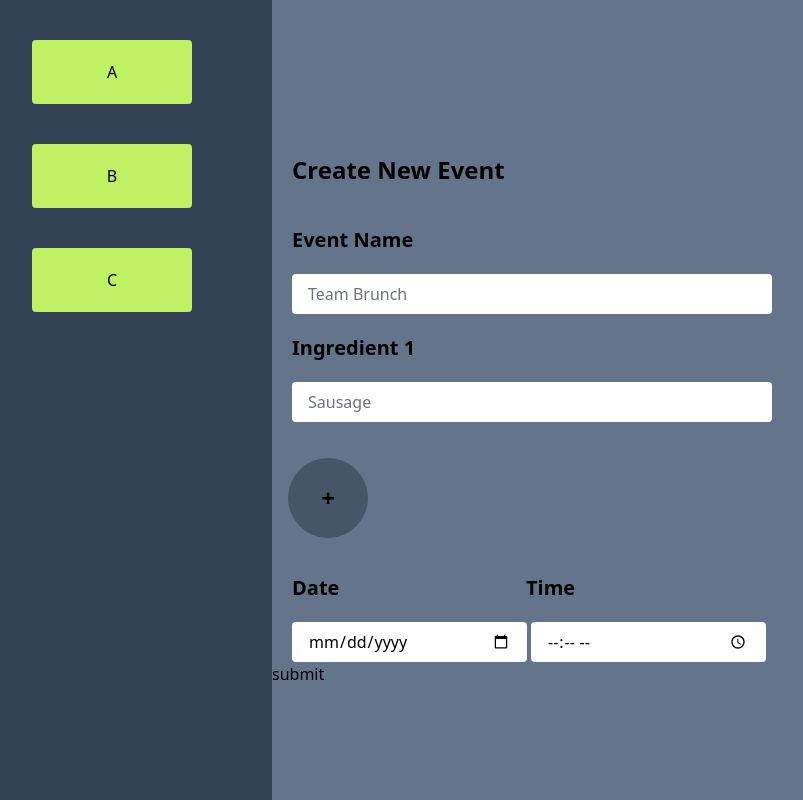
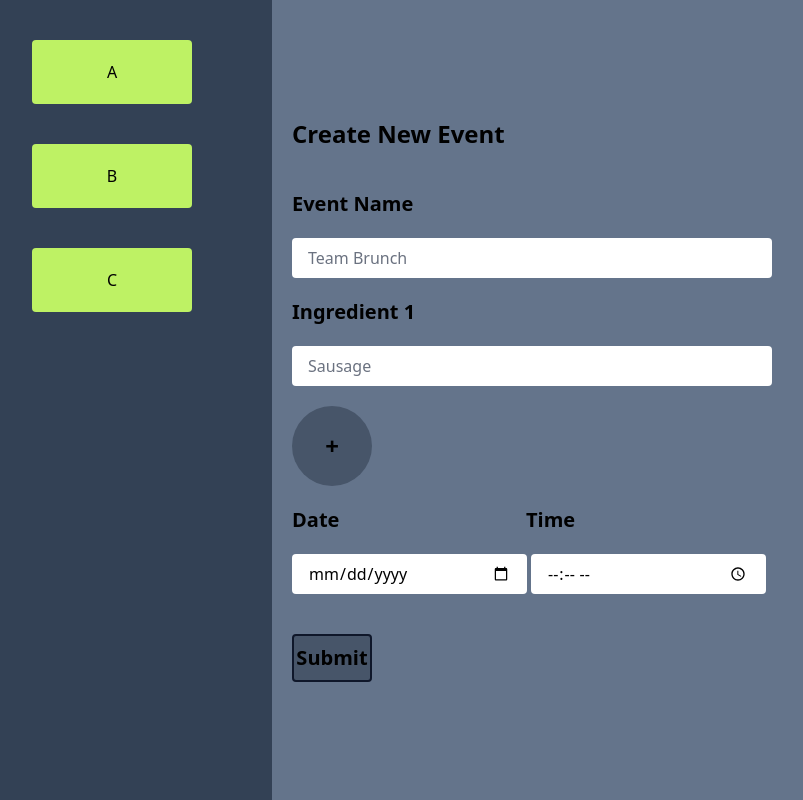
Before and after one commit to beatzzter187/TeamEventFrontEnd, a Nuxt app: page /CreateEventView in a window 1280 px wide. Shown: the whole page, without its empty margins (48-851 px from the left). Built offline with nearby package versions, Linux system fonts and the light colour scheme.

Commit message:
"Add Ingredient"-Button centered "Submit"-Button added

```diff
--- a/pages/CreateEventView.vue
+++ b/pages/CreateEventView.vue
@@ -51,8 +51,10 @@ const submit = async () => {
       />
     </div>
   </div>
-  <div class="p-4">
-    <button class="w-20 h-20 text-2xl font-bold rounded-full bg-slate-600">
+  <div>
+    <button
+      class="w-20 h-20 text-2xl font-bold rounded-full bg-slate-600 flex justify-center items-center m-5 content-center"
+    >
       +
     </button>
   </div>
@@ -80,7 +82,11 @@ const submit = async () => {
       />
     </div>
   </div>
-  <div>
-    <button @click="submit">submit</button>
+  <div class="w-1/12 m-5 my-10">
+    <div
+      class="border-2 border-slate-900 rounded font-bold text-xl text-center bg-slate-600 py-2"
+    >
+      <button>Submit</button>
+    </div>
   </div>
 </template>
```
